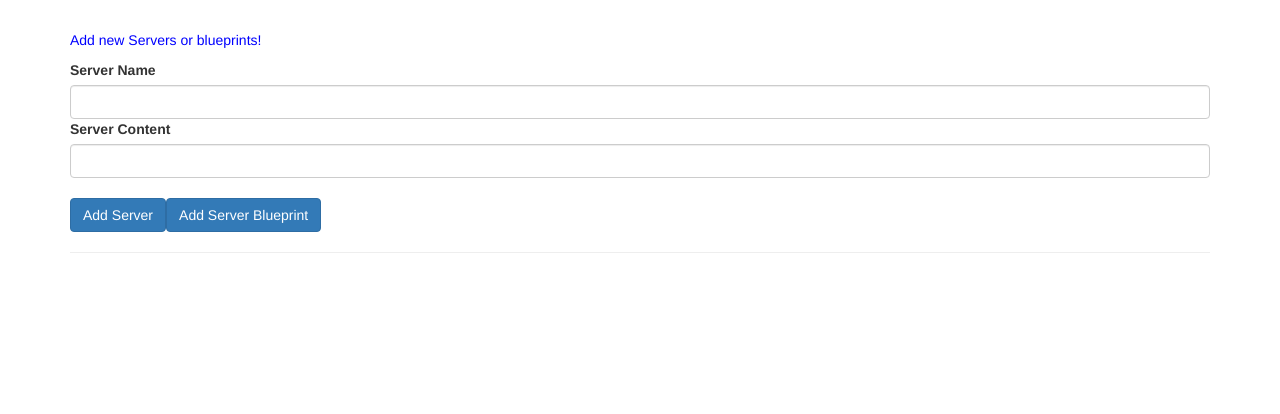
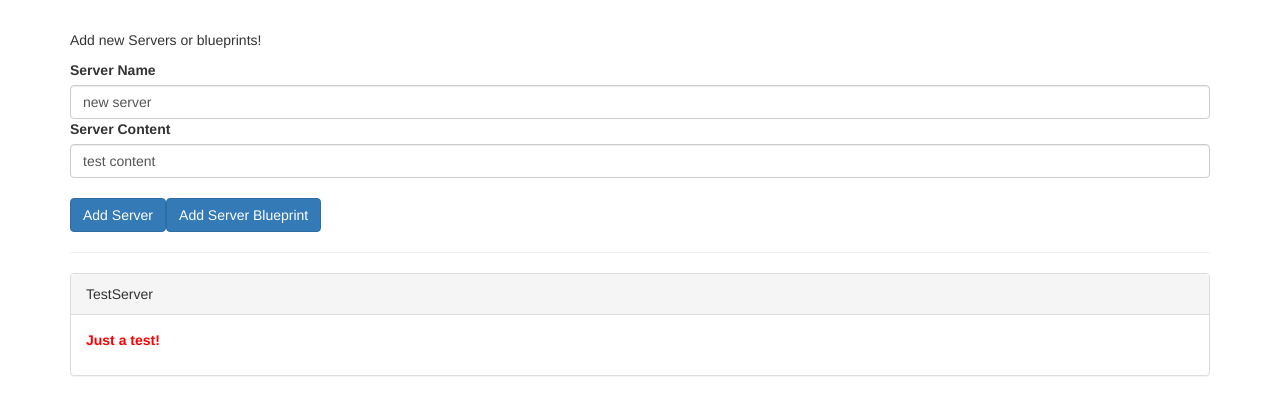
Before and after one commit to changchanglccc/Angular-The-Complete-Guide, an Angular app: page / in a window 1280 px wide. Shown: the top 414 px of the page. Built offline with nearby package versions, Linux system fonts and the light colour scheme.

Commit message:
chore: [70] component communication (input + output)

```diff
--- a/src/app/app.component.html
+++ b/src/app/app.component.html
@@ -1,34 +1,15 @@
 <div class="container">
+  <app-cockpit
+    (serverCreated)="onServerCreated($event)"
+    (blueprintAdded)="onBlueprintAdded($event)"
+  ></app-cockpit>
+  <hr />
   <div class="row">
     <div class="col-xs-12">
-      <p>Add new Servers or blueprints!</p>
-      <label>Server Name</label>
-      <input type="text" class="form-control" [(ngModel)]="newServerName">
-      <label>Server Content</label>
-      <input type="text" class="form-control" [(ngModel)]="newServerContent">
-      <br>
-      <button
-        class="btn btn-primary"
-        (click)="onAddServer()">Add Server</button>
-      <button
-        class="btn btn-primary"
-        (click)="onAddBlueprint()">Add Server Blueprint</button>
-    </div>
-  </div>
-  <hr>
-  <div class="row">
-    <div class="col-xs-12">
-      <div
-        class="panel panel-default"
-        *ngFor="let element of serverElements">
-        <div class="panel-heading">{{ element.name }}</div>
-        <div class="panel-body">
-          <p>
-            <strong *ngIf="element.type === 'server'" style="color: red">{{ element.content }}</strong>
-            <em *ngIf="element.type === 'blueprint'">{{ element.content }}</em>
-          </p>
-        </div>
-      </div>
+      <app-server-element
+        *ngFor="let serverElement of serverElements"
+        [srvElement]="serverElement"
+      ></app-server-element>
     </div>
   </div>
 </div>
--- a/src/app/app.component.ts
+++ b/src/app/app.component.ts
@@ -3,26 +3,32 @@
 @Component({
   selector: 'app-root',
   templateUrl: './app.component.html',
-  styleUrls: ['./app.component.css']
+  styleUrls: ['./app.component.css'],
 })
 export class AppComponent {
-  serverElements = [];
-  newServerName = '';
-  newServerContent = '';
+  serverElements = [
+    { type: 'server', name: 'TestServer', content: 'Just a test!' },
+  ];
 
-  onAddServer() {
+  onServerCreated(serverData: {
+    serverName: string;
+    serverContent: string;
+  }): void {
     this.serverElements.push({
       type: 'server',
-      name: this.newServerName,
-      content: this.newServerContent
+      name: serverData.serverName,
+      content: serverData.serverContent,
     });
   }
 
-  onAddBlueprint() {
+  onBlueprintAdded(blueprintData: {
+    serverName: string;
+    serverContent: string;
+  }): void {
     this.serverElements.push({
-      type: 'blueprint',
-      name: this.newServerName,
-      content: this.newServerContent
+      type: 'server',
+      name: blueprintData.serverName,
+      content: blueprintData.serverContent,
     });
   }
 }
--- /dev/null
+++ b/src/app/cockpit/cockpit.component.html
@@ -0,0 +1,15 @@
+<div class="row">
+  <div class="col-xs-12">
+    <p>Add new Servers or blueprints!</p>
+    <label>Server Name</label>
+    <input type="text" class="form-control" [(ngModel)]="newServerName" />
+    <label>Server Content</label>
+    <input type="text" class="form-control" [(ngModel)]="newServerContent" />
+    <br />
+    <button class="btn btn-primary" (click)="onAddServer()">Add Server</button>
+
+    <button class="btn btn-primary" (click)="onAddBlueprint()">
+      Add Server Blueprint
+    </button>
+  </div>
+</div>
--- /dev/null
+++ b/src/app/cockpit/cockpit.component.ts
@@ -0,0 +1,39 @@
+import { Component, OnInit, EventEmitter, Output } from '@angular/core';
+
+@Component({
+  selector: 'app-cockpit',
+  templateUrl: './cockpit.component.html',
+  styleUrls: ['./cockpit.component.css'],
+})
+export class CockpitComponent implements OnInit {
+  serverElements = [];
+  newServerName = 'new server';
+  newServerContent = 'test content';
+
+  @Output() serverCreated = new EventEmitter<{
+    serverName: string;
+    serverContent: string;
+  }>();
+  @Output() blueprintAdded = new EventEmitter<{
+    serverName: string;
+    serverContent: string;
+  }>();
+
+  constructor() {}
+
+  ngOnInit(): void {}
+
+  onAddServer() {
+    this.serverCreated.emit({
+      serverName: this.newServerName,
+      serverContent: this.newServerContent,
+    });
+  }
+
+  onAddBlueprint() {
+    this.blueprintAdded.emit({
+      serverName: this.newServerName,
+      serverContent: this.newServerContent,
+    });
+  }
+}
--- /dev/null
+++ b/src/app/server-element/server-element.component.html
@@ -0,0 +1,11 @@
+<div class="panel panel-default">
+  <div class="panel-heading">{{ element.name }}</div>
+  <div class="panel-body">
+    <p>
+      <strong *ngIf="element.type === 'server'" style="color: red">{{
+        element.content
+      }}</strong>
+      <em *ngIf="element.type === 'blueprint'">{{ element.content }}</em>
+    </p>
+  </div>
+</div>
--- /dev/null
+++ b/src/app/server-element/server-element.component.ts
@@ -0,0 +1,15 @@
+import { Component, OnInit, Input } from '@angular/core';
+
+@Component({
+  selector: 'app-server-element',
+  templateUrl: './server-element.component.html',
+  styleUrls: ['./server-element.component.css'],
+})
+export class ServerElementComponent implements OnInit {
+  // the property in the component
+  // tslint:disable-next-line:no-input-rename
+  @Input('srvElement') element: { type: string; name: string; content: string };
+  constructor() {}
+
+  ngOnInit(): void {}
+}
```
Also changed, not shown: src/app/app.module.ts (+6 -10 lines), src/app/cockpit/cockpit.component.css (added), src/app/server-element/server-element.component.css (added).
